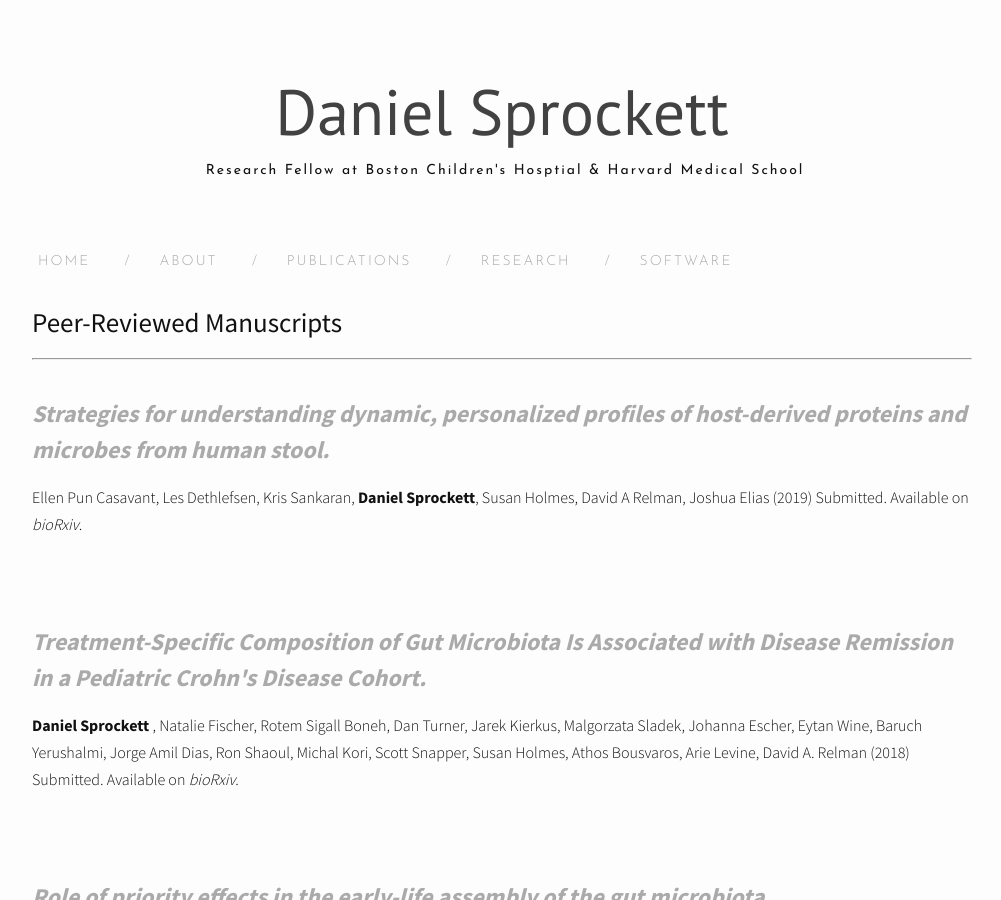
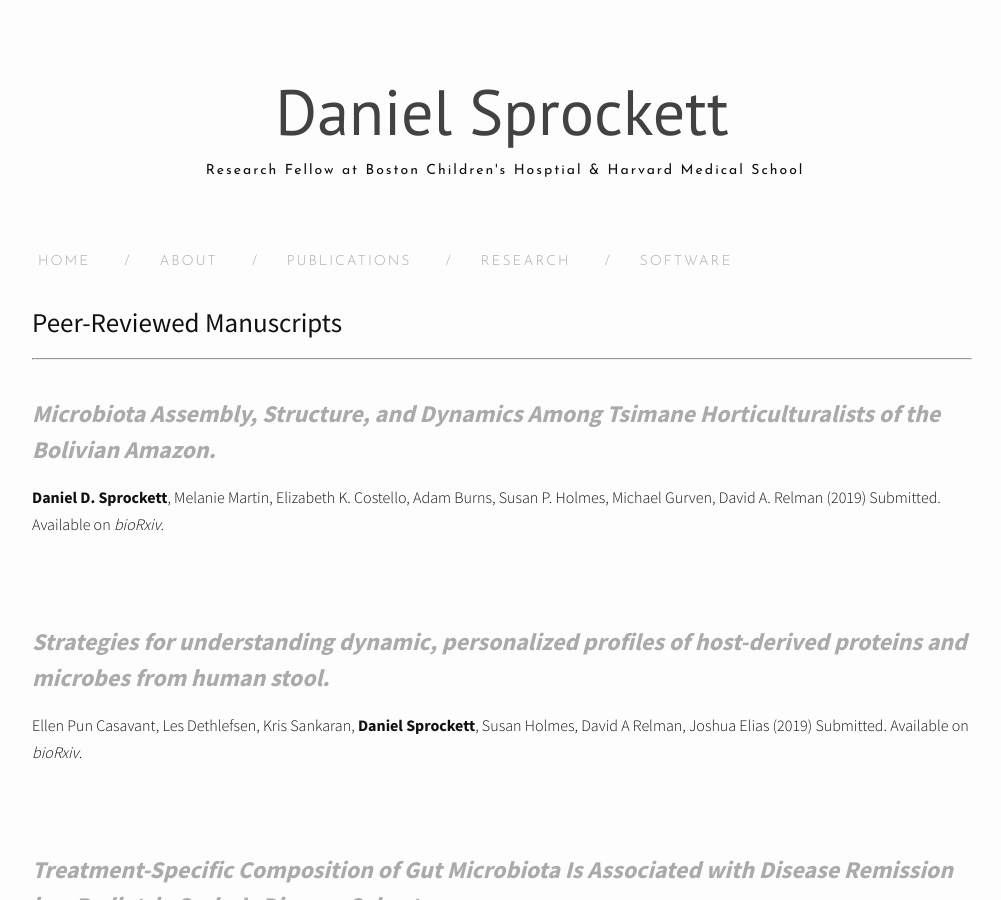
Before and after one commit to DanielSprockett/danielsprockett.github.io, a Jekyll site: the page built from publications.md, in a window 1280 px wide and 900 px high. Shown: the whole window, without its empty margins (138-1139 px from the left). Built offline with Jekyll 4.4.1, drawn with Linux system fonts in a browser that asks for light colours; nearby versions of some CDN libraries; comment, search, counter and statistics services are not loaded.

Commit message:
add manuscript

```diff
--- a/publications.md
+++ b/publications.md
@@ -7,6 +7,21 @@ category: "publications"
 
 <h1>Peer-Reviewed Manuscripts</h1>
 ***
+
+<br>
+[<font size="5">
+    <i>
+    <b>
+      Microbiota Assembly, Structure, and Dynamics Among Tsimane Horticulturalists of the Bolivian Amazon.
+    </b>
+    </i>
+</font>](https://www.biorxiv.org/content/10.1101/779074v1.full)
+<font size="3">
+<b>Daniel D. Sprockett</b>, Melanie Martin, Elizabeth K. Costello, Adam Burns, Susan P. Holmes, Michael Gurven, David A. Relman (2019)
+Submitted. Available on <i>bioRxiv</i>.
+</font>
+<br>
+
 <br>
 [<font size="5">
     <i>
```
